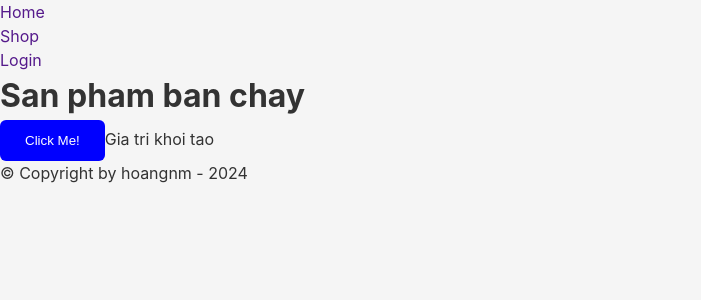
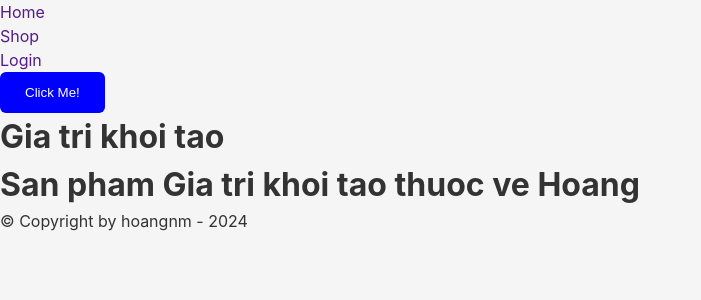
Before and after one commit to hoangnmfpt/web502-2024, a React (Vite) app: page / in a window 1280 px wide. Shown: the top 300 px of the page, without its empty margins (0-701 px from the left). Built offline with nearby package versions, Linux system fonts and the light colour scheme.

Commit message:
Lesson 6: Props

```diff
--- a/src/pages/Home.tsx
+++ b/src/pages/Home.tsx
@@ -3,22 +3,36 @@ import ProductList from "~/components/ProductList";
 
 const Home = () => {
   const [product, setProduct] = useState({
+    name: "Gia tri khoi tao",
     price: 0,
-    name: "Gia tri khoi tao",
   });
 
   const handleClick = () => {
-    setProduct({ price: 200, name: "Ten moi cua san pham" });
+    setProduct({ name: "Iphone 12", price: 2000 });
   };
+  const showProduct1 = (sanPham: any) => {
+    return <h1>{sanPham.name}</h1>;
+  };
+
+  type Props = { sanPham: any; name: string };
+
+  const ShowProduct2 = (props: Props) => {
+    return (
+      <h1>
+        San pham {props.sanPham.name} thuoc ve {props.name}
+      </h1>
+    );
+  };
+
+  // ! props = Properties = Các thuộc tính
 
   return (
     <div>
-      <h1>San pham ban chay</h1>
-      <button className="btn" onClick={() => handleClick}>
+      <button className="btn" onClick={() => handleClick()}>
         Click Me!
       </button>
-      {product.name}
-      <ProductList />
+      {showProduct1(product)}
+      <ShowProduct2 sanPham={product} name={"Hoang"} />
     </div>
   );
 };
```
